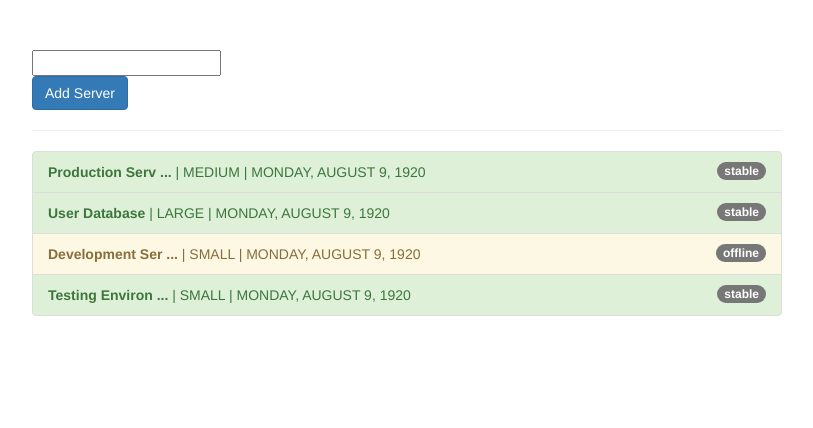
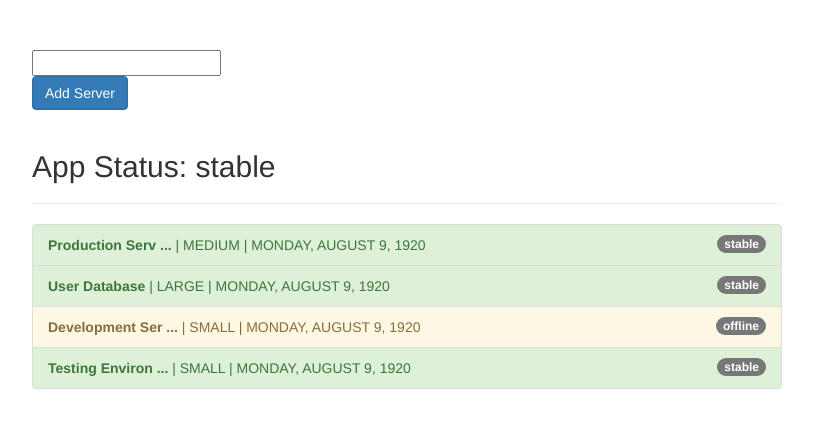
Before and after one commit to mwaskin/angular-pipes, an Angular app: page / in a window 1280 px wide. Shown: the top 428 px of the page, without its empty margins (233-1046 px from the left). Built offline with nearby package versions, Linux system fonts and the light colour scheme.

Commit message:
add appStatus property as mock-async data to demonstrate async pipe

```diff
--- a/src/app/app.component.html
+++ b/src/app/app.component.html
@@ -38,6 +38,10 @@
   -- USE ONLY WHEN NEEDED - CAN HAVE SIGNIFICANT EFFECT ON PERFORMANCE
 -->
 
+<!-- ASYNC PIPE
+  -- when outputing async data, the async pipe automatically updates the output when the promise resolves or automatically subscribes to an Observable
+-->
+
 <div class="container">
   <div class="row">
     <div class="col-xs-12 col-sm-10 col-md-8 col-sm-offset-1 col-md-offset-2">
@@ -46,6 +50,8 @@
       <button class="btn btn-primary" (click)="onAddServer()">
         Add Server
       </button>
+      <br /><br />
+      <h2>App Status: {{ appStatus | async }}</h2>
       <hr />
       <ul class="list-group">
         <li
--- a/src/app/app.component.ts
+++ b/src/app/app.component.ts
@@ -6,6 +6,11 @@ import { Component } from '@angular/core';
   styleUrls: ['./app.component.css'],
 })
 export class AppComponent {
+  appStatus = new Promise((resolve, reject) => {
+    setTimeout(() => {
+      resolve('stable');
+    }, 2000);
+  });
   servers = [
     {
       instanceType: 'medium',
```
